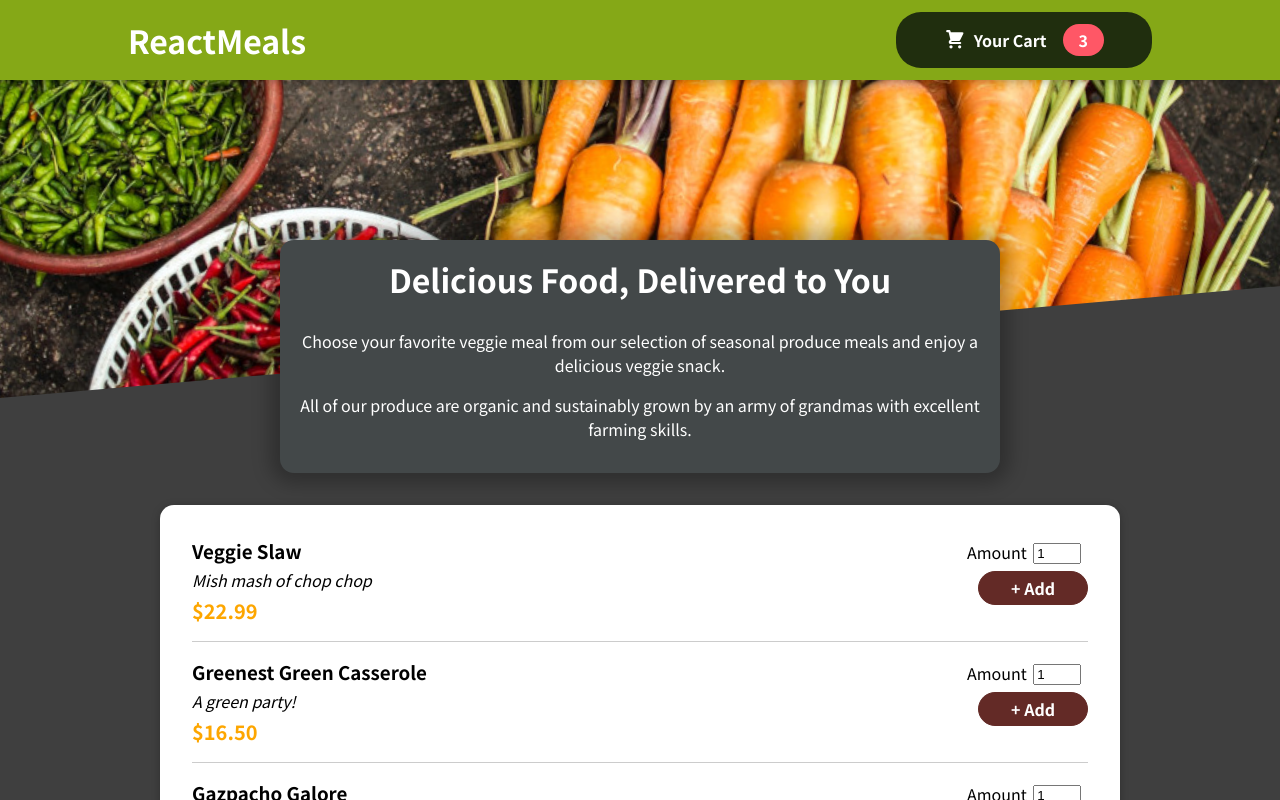
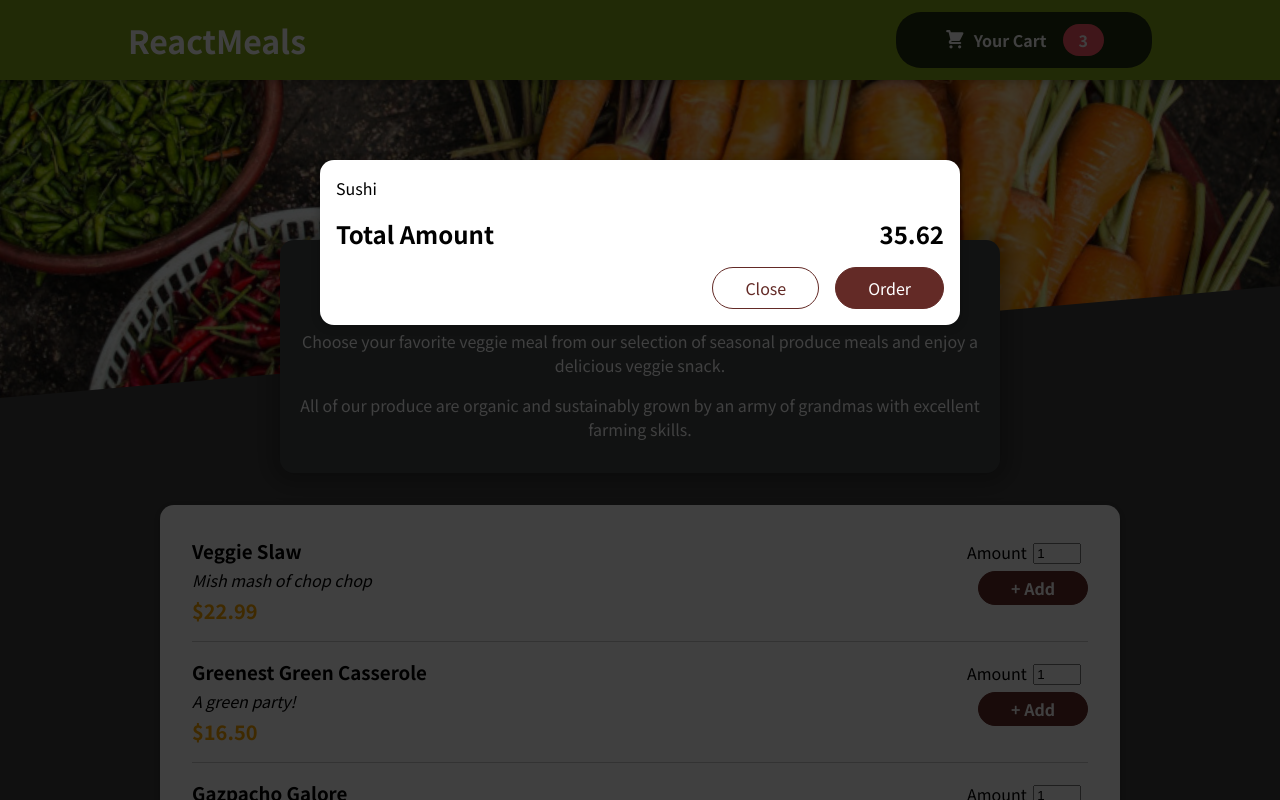
Before and after one commit to kim-mccallum/react-food-order-app, a React (Create React App) app: page / in a window 1280 px wide. Shown: the top 800 px of the page. Built offline with nearby package versions, Linux system fonts and the light colour scheme.

Commit message:
added static modal and backdrop overlays

```diff
--- a/public/index.html
+++ b/public/index.html
@@ -29,6 +29,7 @@
   <body>
     <noscript>You need to enable JavaScript to run this app.</noscript>
     <div id="root"></div>
+    <div id="overlays"></div>
     <!--
       This HTML file is a template.
       If you open it directly in the browser, you will see an empty page.
--- a/src/App.js
+++ b/src/App.js
@@ -2,10 +2,12 @@
 
 import Header from './Components/Layout/Header';
 import Meals from './Components/Meals/Meals';
+import Cart from './Components/Cart/Cart';
 
 function App() {
   return (
     <Fragment>
+      <Cart />
       <Header />
       <main>
         <Meals />
--- a/src/Components/Cart/Cart.js
+++ b/src/Components/Cart/Cart.js
@@ -1,12 +1,14 @@
-import { Fragment } from 'react';
-import classes from './'
+import Modal from '../UI/Modal/Modal';
+
+import classes from './Cart.module.css'
+
 
 //render this in a modal overlay using a portal
 const Cart = props => {
     const cartItems = <ul className={classes['cart-items']}>{[{id:'c1', name:'Sushi',price:12.99}].map(item => <li>{item.name}</li>)}</ul>;
     return (
-        <div>
-            cartItems
+        <Modal>
+            {cartItems}
             <div className={classes.total}>
                 <span>Total Amount</span>
                 <span>35.62</span>
@@ -15,7 +17,7 @@
                 <button className={classes['button--alt']}>Close</button>
                 <button className={classes.button}>Order</button>
             </div>
-        </div>
+        </Modal>
     )
 };
 
--- a/src/Components/Cart/Cart.module.css
+++ b/src/Components/Cart/Cart.module.css
@@ -23,7 +23,7 @@
     font: inherit;
     cursor: pointer;
     background-color: transparent;
-    border: 1px solid #8a2b06;
+    border: 1px solid #632A26;
     padding: 0.5rem 2rem;
     border-radius: 25px;
     margin-left: 1rem;
@@ -31,16 +31,16 @@
 
   .actions button:hover,
   .actions button:active {
-    background-color: #5a1a01;
-    border-color: #5a1a01;
+    background-color: #4b1f1b;
+    border-color: #4b1f1b;
     color: white;
   }
 
   .actions .button--alt {
-    color: #8a2b06;
+    color: #632A26;
   }
 
   .actions .button {
-    background-color: #8a2b06;
+    background-color: #632A26;
     color: white;
   }
--- /dev/null
+++ b/src/Components/UI/Modal/Modal.js
@@ -0,0 +1,26 @@
+import { Fragment } from 'react';
+import ReactDOM from 'react-dom';
+
+import classes from './Modal.module.css';
+
+//backdrop and modal overlay are closely tied and very lean so they can live in the same component
+const Backdrop = props => {
+    return <div className={classes.backdrop}/>
+};
+
+const ModalOverlay = props => {
+    return <div className={classes.modal}>
+        <div className={classes.content}>{props.children}</div>
+    </div>
+};
+
+const portalElement = document.getElementById('overlays');
+
+const Modal = props => {
+    return <Fragment>
+        {ReactDOM.createPortal(<Backdrop/>, portalElement)}
+        {ReactDOM.createPortal(<ModalOverlay>{props.children}</ModalOverlay>, portalElement)}
+    </Fragment>
+};
+
+export default Modal;
--- /dev/null
+++ b/src/Components/UI/Modal/Modal.module.css
@@ -0,0 +1,40 @@
+.backdrop {
+    position: fixed;
+    top: 0;
+    left: 0;
+    width: 100%;
+    height: 100vh;
+    z-index: 20;
+    background-color: rgba(0, 0, 0, 0.75);
+  }
+
+  .modal {
+    position: fixed;
+    top: 20vh;
+    left: 5%;
+    width: 90%;
+    background-color: white;
+    padding: 1rem;
+    border-radius: 14px;
+    box-shadow: 0 2px 8px rgba(0, 0, 0, 0.25);
+    z-index: 30;
+    animation: slide-down 300ms ease-out forwards;
+  }
+
+  @media (min-width: 768px) {
+    .modal {
+      width: 40rem;
+      left: calc(50% - 20rem);
+    }
+  }
+
+  @keyframes slide-down {
+    from {
+      opacity: 0;
+      transform: translateY(-3rem);
+    }
+    to {
+      opacity: 1;
+      transform: translateY(0);
+    }
+  }
```
Also changed, not shown: 1 other file (tests, documents, lock files or other folders).
